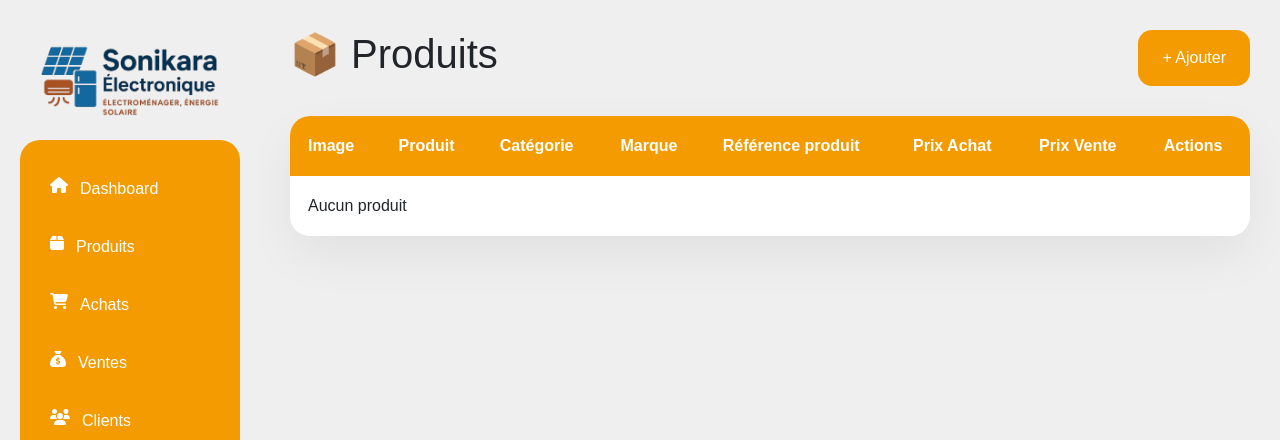
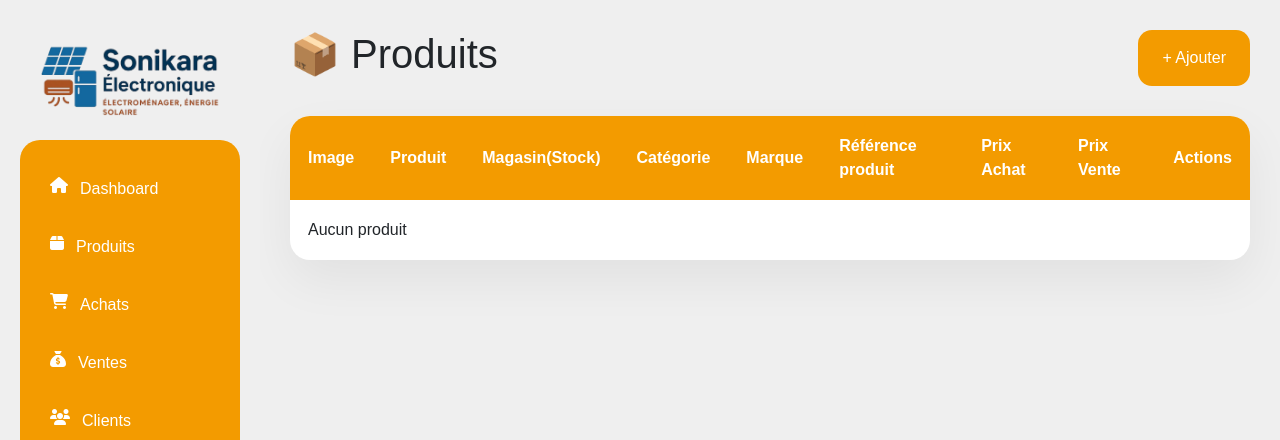
Before and after one commit to makan-dianka/sonikaraelectrostock, a Django app: template products/templates/products/product_list.html in a window 1280 px wide. Shown: the part 70-510 px from the top of the page. Run offline with Django 5.2, Linux system fonts and the light colour scheme; the template is opened without the code that fills it, so the values that code supplies are empty; some libraries are stand-ins or nearby versions.

Commit message:
stock et store directly display in product list

```diff
--- a/products/templates/products/product_list.html
+++ b/products/templates/products/product_list.html
@@ -22,6 +22,7 @@
                 <tr>
                     <th>Image</th>
                     <th>Produit</th>
+                    <th>Magasin(Stock)</th>
                     <th>Catégorie</th>
                     <th>Marque</th>
                     <th>Référence produit</th>
@@ -42,6 +43,15 @@
                             {% endif %}
                         </td>
                         <td>{{ product.name }}</td>
+                        <td>
+
+                            {% for stock in product.stocks.all %}
+                                {{ stock.store }}({{ stock.quantity }}) <br />
+                            {% empty %}
+                                —
+                            {% endfor %}
+
+                        </td>
                         <td>{{ product.category }}</td>
                         <td>{{ product.marque }}</td>
                         <td>{{ product.reference }}</td>
```
